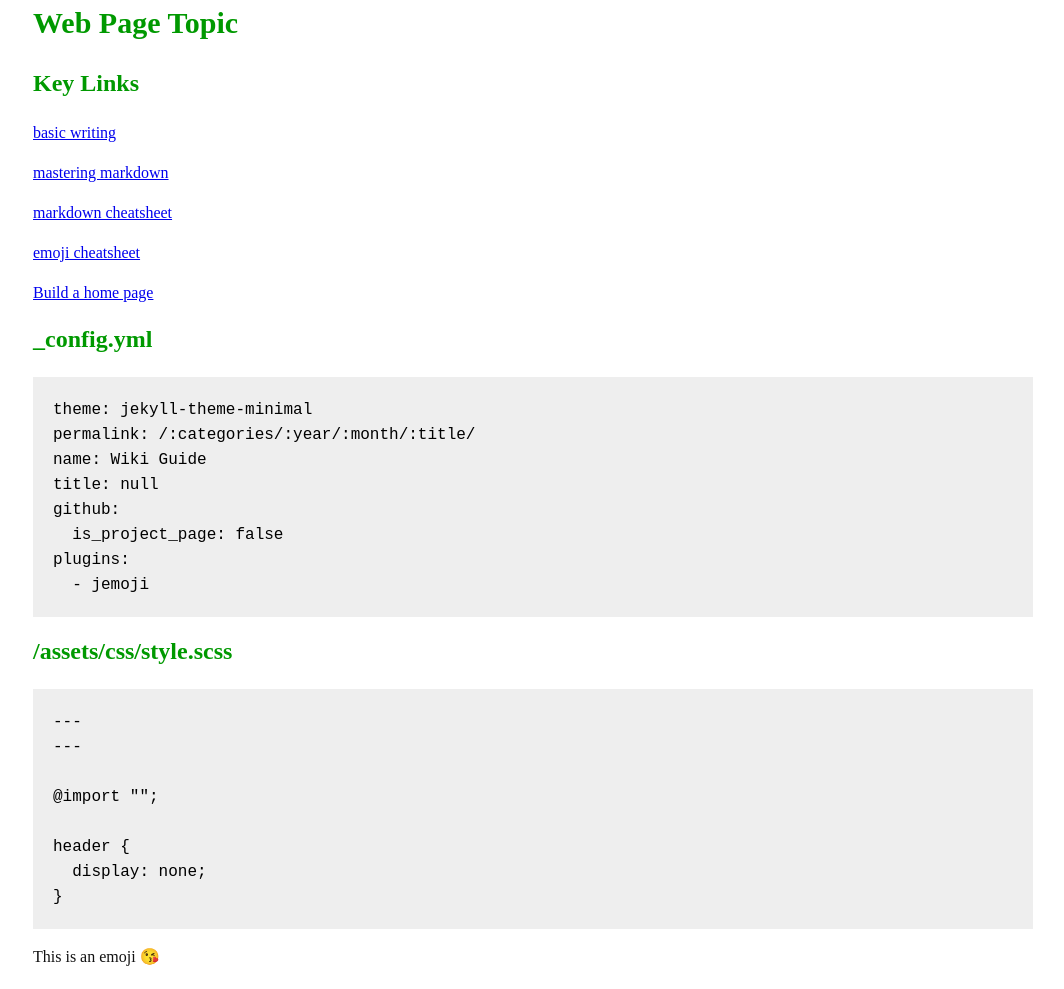
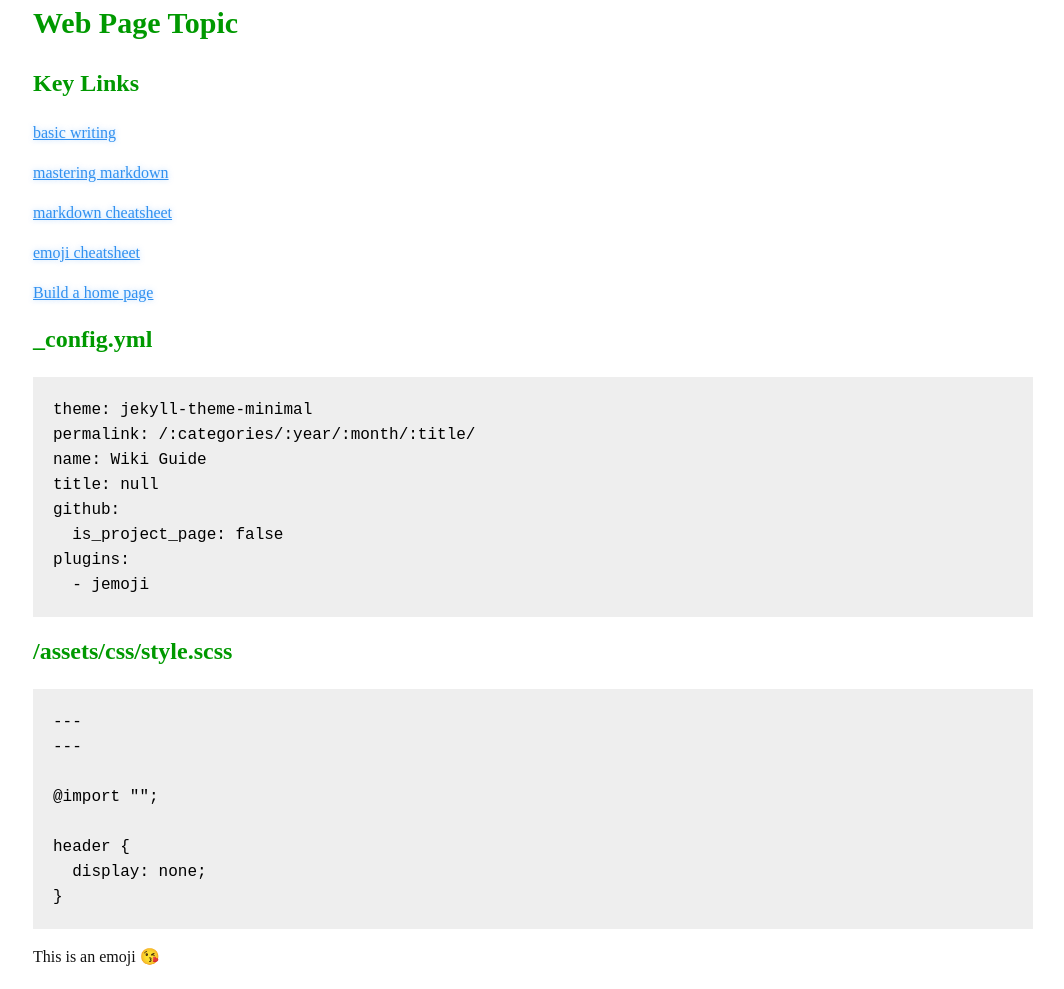
Before and after one commit to profphillips/wikibasics, a Jekyll site: the page built from index.md, in a window 1280 px wide. Shown: the whole page, without its empty margins (107-1171 px from the left). Built offline with Jekyll 4.4.1, drawn with Linux system fonts in a browser that asks for light colours; emoji names are drawn with the system emoji font; our own code applies the rules of GitHub Pages for plain Markdown files.

Commit message:
Update style.scss

```diff
--- a/assets/css/style.scss
+++ b/assets/css/style.scss
@@ -12,10 +12,11 @@ $header-font-family: '"Arial Black", Arial, Helvetica, Verdana, sans-serif';
 
 $pre-background: #eee;
 $pre-foreground: #000;
-$pre-font-family: '"Courier New", Courier, Terminal, monospace';
+$pre-font-family: 'Terminal, monospace';
 
 $link-color: #3090f0;
 
+$blockquote-color: #0f0;
 
 body {
   margin: 0;
@@ -94,7 +95,7 @@ h1, h2, h3, h4, h5, h6 {
   color: #999;
   margin: 0 0 5px 0;
 }
-/*
+
 dt {
   font-style: italic;
   font-weight: bold;
@@ -105,11 +106,11 @@ ul li {
 }
 
 blockquote {
-  //color: $blockquote-color;
+  color: $blockquote-color;
   padding-left: 10px;
  // border-left: 1px dotted $blockquote-border;
 }
-*/
+
 pre {
   //background: rgba(0, 0, 0, 0.9);
   background: $pre-background;
@@ -123,7 +124,7 @@ pre {
   overflow: auto;
   overflow-y: hidden;
 }
-/*
+
 code.highlighter-rouge {
   background: rgba(0,0,0,0.9);
   border: 1px solid rgba(255, 255, 255, 0.15);
@@ -132,7 +133,7 @@ code.highlighter-rouge {
   color: #aa759f;
   border-radius: 2px;
 }
-*/
+
 table {
   width: 100%;
   margin: 0 0 20px 0;
@@ -160,11 +161,11 @@ hr {
 
 
 a {
-  //color: $link-color;
+  color: $link-color;
  // color: #63c0f5;
-  //text-shadow: 0 0 5px rgba(104, 182, 255, 0.5);
+  text-shadow: 0 0 5px rgba(104, 182, 255, 0.5);
 }
-/*
+
 // Clearfix
 
 .cf:before, .cf:after {
@@ -183,4 +184,3 @@ a {
 #a-title {
   text-decoration: none;
 }
-*/
```
